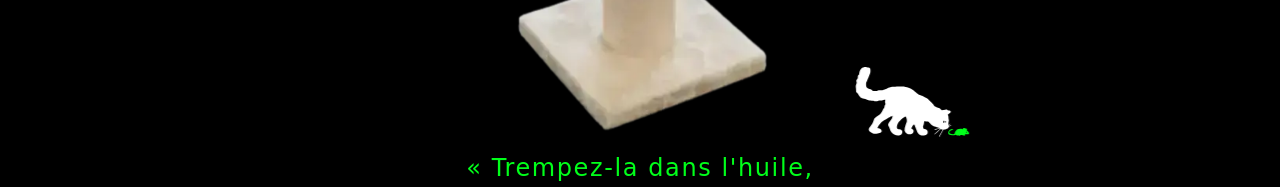
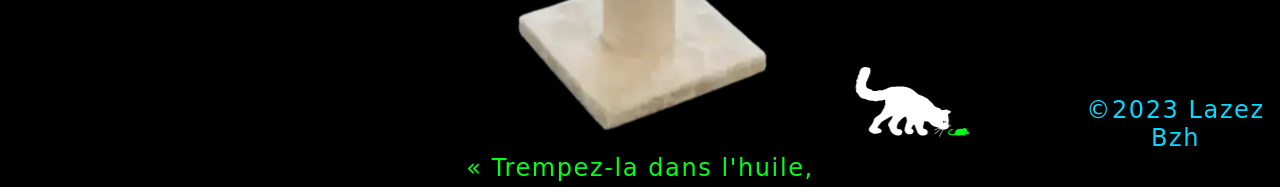
Before and after one commit to LazezBZH/portfolio-concours, a plain HTML site: page contact/index.html in a window 1280 px wide. Shown: the part 613-800 px from the top of the page. Drawn offline with Linux system fonts and the light colour scheme; a web font is replaced by a local one.

Commit message:
add my link

```diff
--- a/contact/contact.css
+++ b/contact/contact.css
@@ -167,3 +167,19 @@ a {
 .linktree .contact-img {
   height: 180px;
 }
+
+.contact-footer {
+  padding-top: 10dvh;
+}
+.link-me {
+  width: 190px;
+  position: absolute;
+  left: 100dvw;
+  bottom: 35px;
+  transform: translateX(-105%);
+  color: var(--neonblue);
+  cursor: url("/assets/svg/mouse-green.svg"), pointer;
+}
+.link-me:hover {
+  color: var(--neonpink);
+}
--- a/contact/index.html
+++ b/contact/index.html
@@ -109,7 +109,9 @@
     </div>
 
     <!-- footer -->
-    <footer></footer>
+    <footer class="contact-footer">
+        <a class="link-me" href="https://lazez-bzh.netlify.app/">&#x00A9;2023 Lazez Bzh</a>
+    </footer>
 
     <script src="/js/contact.js"></script>
 
```
